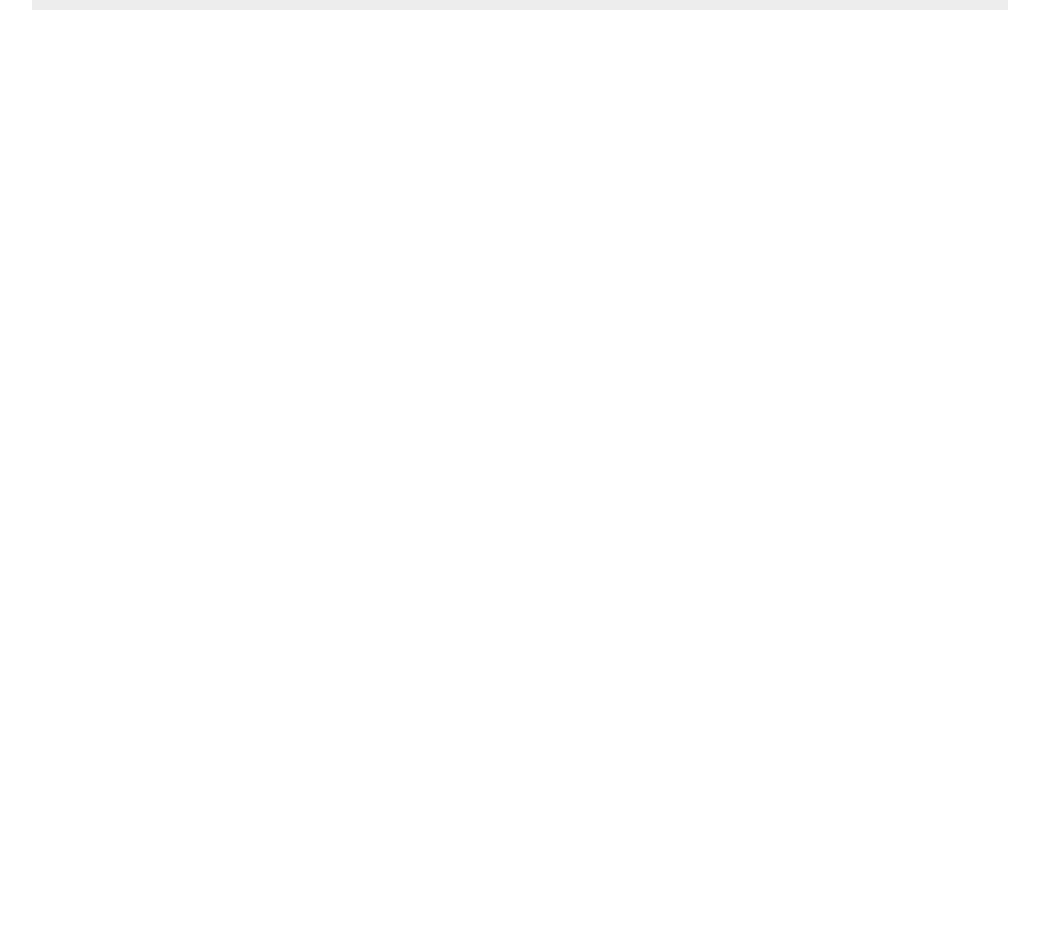
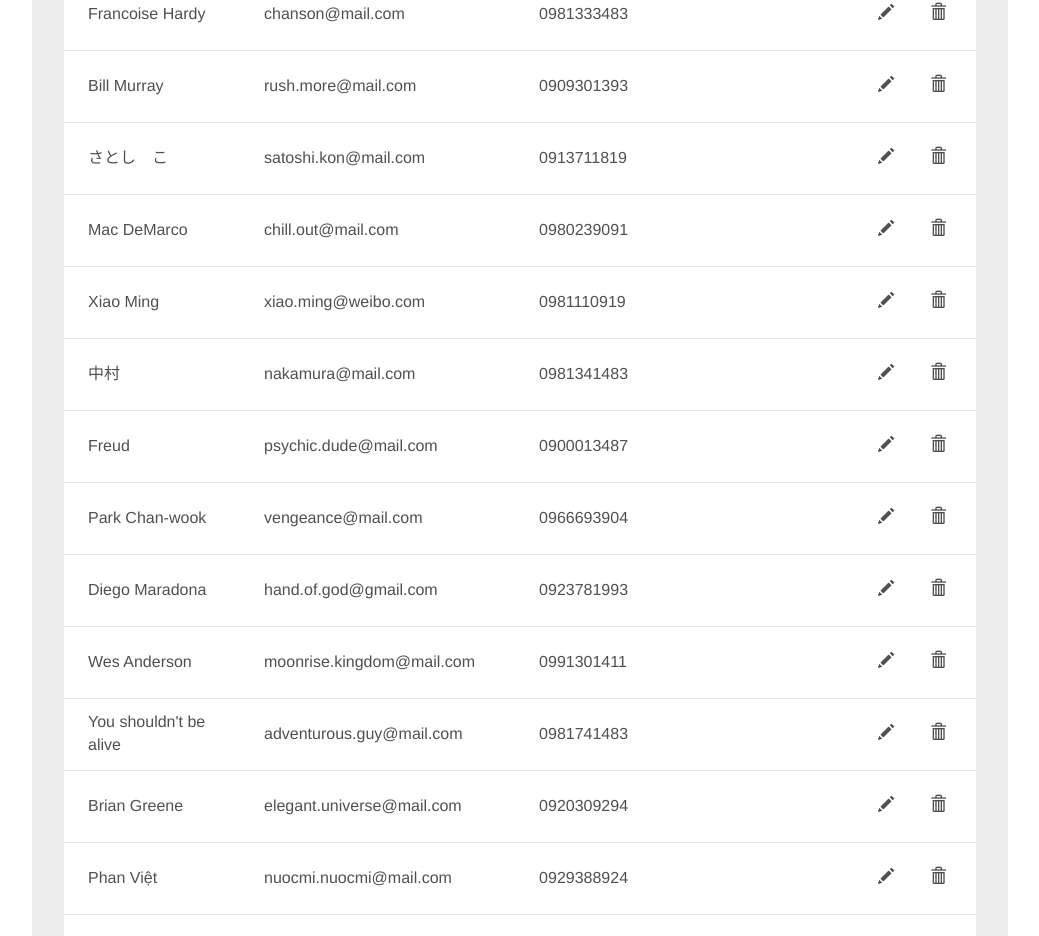
Before and after one commit to dotanthanh/signup-list, a React (Create React App) app: page / in a window 1280 px wide. Shown: the part 798-1734 px from the top of the page, without its empty margins (120-1159 px from the left). Before the commit the page ends 808 px from the top, so only its background shows below. Built offline with nearby package versions, Linux system fonts and the light colour scheme.

Commit message:
add more initial participants to the list

```diff
--- a/src/static/random-data.js
+++ b/src/static/random-data.js
@@ -23,5 +23,61 @@ export const randomData = [
     name: 'Chet Baker',
     email: 'jazzy.vibe@mail.com',
     phone: '0981741483'
+  }, {
+    name: 'Francoise Hardy',
+    email: 'chanson@mail.com',
+    phone: '0981333483'
+  }, {
+    name: 'Bill Murray',
+    email: 'rush.more@mail.com',
+    phone: '0909301393'
+  }, {
+    name: 'さとし　こ',
+    email: 'satoshi.kon@mail.com',
+    phone: '0913711819'
+  }, {
+    name: 'Mac DeMarco',
+    email: 'chill.out@mail.com',
+    phone: '0980239091'
+  }, {
+    name: 'Xiao Ming',
+    email: 'xiao.ming@weibo.com',
+    phone: '0981110919'
+  }, {
+    name: '中村',
+    email: 'nakamura@mail.com',
+    phone: '0981341483'
+  }, {
+    name: 'Freud',
+    email: 'psychic.dude@mail.com',
+    phone: '0900013487'
+  }, {
+    name: 'Park Chan-wook',
+    email: 'vengeance@mail.com',
+    phone: '0966693904'
+  }, {
+    name: 'Diego Maradona',
+    email: 'hand.of.god@gmail.com',
+    phone: '0923781993'
+  }, {
+    name: 'Wes Anderson',
+    email: 'moonrise.kingdom@mail.com',
+    phone: '0991301411'
+  }, {
+    name: "You shouldn't be alive",
+    email: 'adventurous.guy@mail.com',
+    phone: '0981741483'
+  }, {
+    name: 'Brian Greene',
+    email: 'elegant.universe@mail.com',
+    phone: '0920309294'
+  }, {
+    name: 'Phan Việt',
+    email: 'nuocmi.nuocmi@mail.com',
+    phone: '0929388924'
+  }, {
+    name: 'Hanoian',
+    email: 'nguyenvu.hoangnguyen@mail.com',
+    phone: '0913411322'
   }
 ]
```
